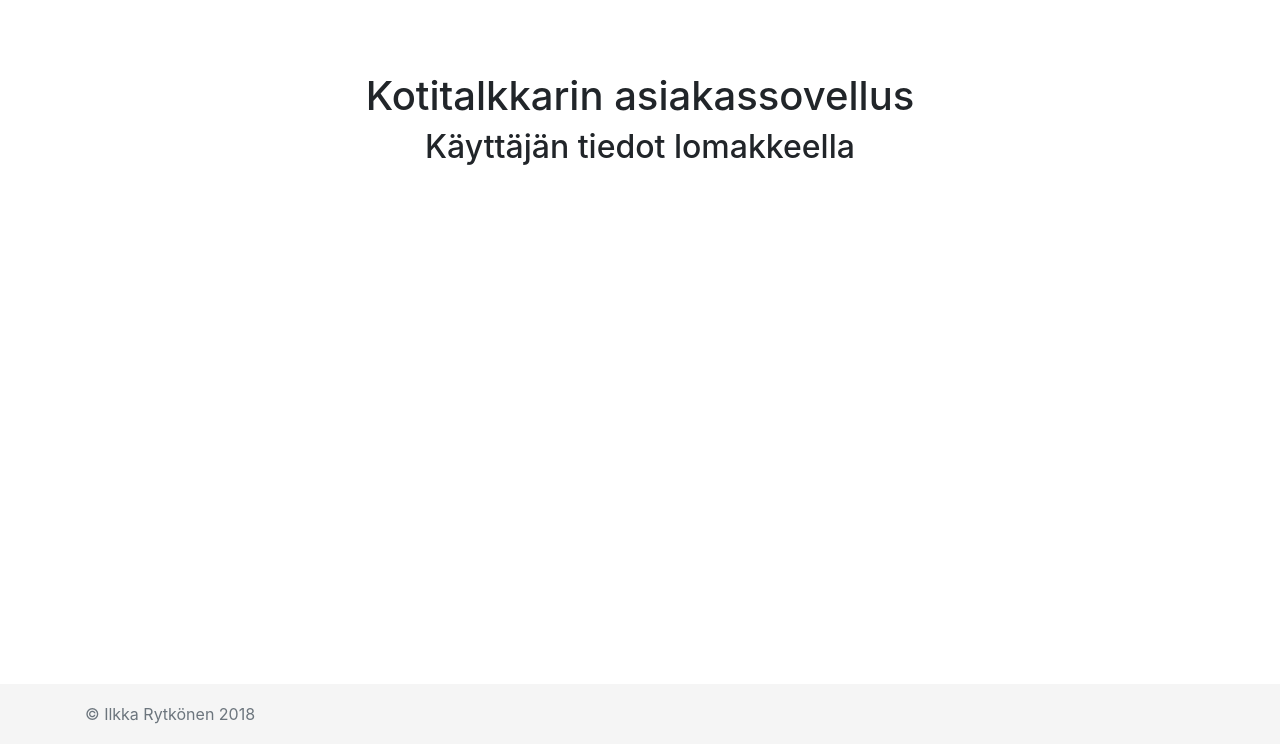
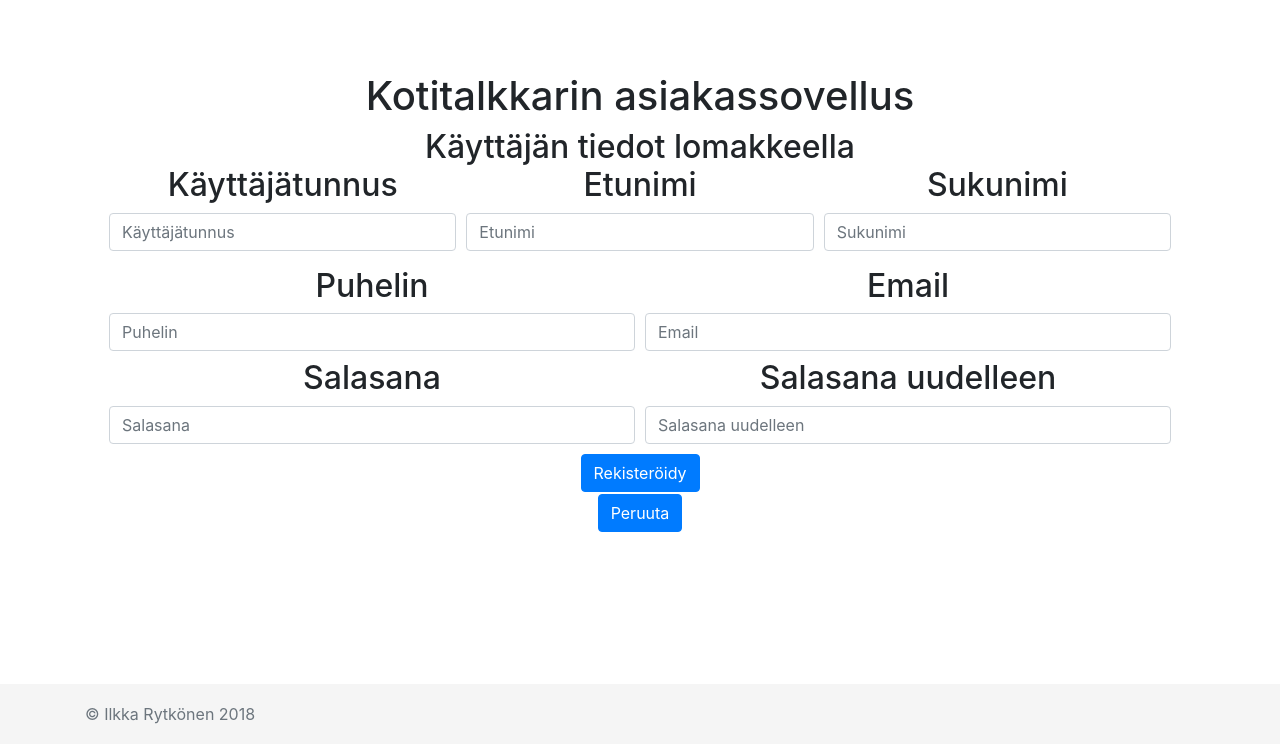
Before and after one commit to Alpine78/php_projekti, a PHP site: page /kayttajatiedot.php in a window 1280 px wide. Shown: the part 56-800 px from the top of the page. Run offline with PHP 8.4, Linux system fonts and the light colour scheme.

Commit message:
Lisätty rekisteröintilomake. Toiminnallisuus puuttuu.

```diff
--- a/asiakas_login.php
+++ b/asiakas_login.php
@@ -97,7 +97,7 @@
         </label>
       </div>
       <button class="btn btn-lg btn-primary btn-block" type="submit" formaction="asiakas_login.php" formmethod="post" name="kirjaudu">Kirjaudu</button>
-      <button class="btn btn-outline-primary btn-block btn-lg" type="submit" formaction="kayttajatiedot.php" formmethod="post" name="rekisteroidy">Eikö ole tunnuksia?<br />Rekisteröidy</button>
+      <button class="btn btn-outline-primary btn-block btn-lg" type="submit" formaction="kayttajatiedot.php" formmethod="post">Eikö ole tunnuksia?<br />Rekisteröidy</button>
       <p class="mt-5 mb-3 text-muted">&copy; Ilkka Rytkönen 2018</p>
     </form>
     <?php endif; ?>
--- a/kayttajatiedot.php
+++ b/kayttajatiedot.php
@@ -36,6 +36,53 @@
         <h1>Kotitalkkarin asiakassovellus</h1>
         <h2>Käyttäjän tiedot lomakkeella</h>
           <!-- Rekisteröinti tai tietojen muutos -->
+          <form>
+            <div class="form-row">
+              <div class="col-md-4 mb-3">
+                <label for="validationDefaultUsername">Käyttäjätunnus</label>
+                <div class="input-group">
+                <input type="text" class="form-control" id="validationDefaultUsername" placeholder="Käyttäjätunnus" value="" required>
+                </div>
+              </div>
+              <div class="col-md-4 mb-3">
+                <label for="validationDefault01">Etunimi</label>
+                <input type="text" class="form-control" id="validationDefault01" placeholder="Etunimi" value="" required>
+              </div>
+              <div class="col-md-4 mb-3">
+                <label for="validationDefault02">Sukunimi</label>
+                <input type="text" class="form-control" id="validationDefault02" placeholder="Sukunimi" value="" required>
+              </div>
+            </div>
+            <div class="form-row">
+              <div class="col-md-6 mb-2">
+                <label for="validationDefault03">Puhelin</label>
+                <input type="text" class="form-control" id="validationDefault03" placeholder="Puhelin" required>
+              </div>
+              <div class="col-md-6 mb-2">
+                <label for="validationDefault04">Email</label>
+                <input type="email" class="form-control" id="validationDefault04" placeholder="Email" required>
+              </div>
+            </div>
+            <div class="form-row">
+              <div class="col-md-6 mb-2">
+                <label for="validationDefault03">Salasana</label>
+                <input type="password" class="form-control" id="validationDefault03" placeholder="Salasana" required>
+              </div>
+              <div class="col-md-6 mb-2">
+                <label for="validationDefault04">Salasana uudelleen</label>
+                <input type="password" class="form-control" id="validationDefault04" placeholder="Salasana uudelleen" required>
+              </div>
+            </div>
+            <?php if (isset($_POST["muokkaa"])) { ?>
+              <button class="btn btn-primary" type="submit" formaction="kayttajatiedot.php" formmethod="post" name="muokkaa" value="tallenna">Tallenna muutokset</button>
+            <?php }
+            else { ?>
+              <button class="btn btn-primary" type="submit" formaction="kayttajatiedot.php" formmethod="post" name="rekisteroidy">Rekisteröidy</button>
+            <?php } ?>
+          </form>
+          <form>
+          <button class="btn btn-primary" type="submit" formaction="asiakas.php" formmethod="post">Peruuta</button>
+          </form>
       </div>
     </main>
 <?php require 'footer.php'; ?>
```
